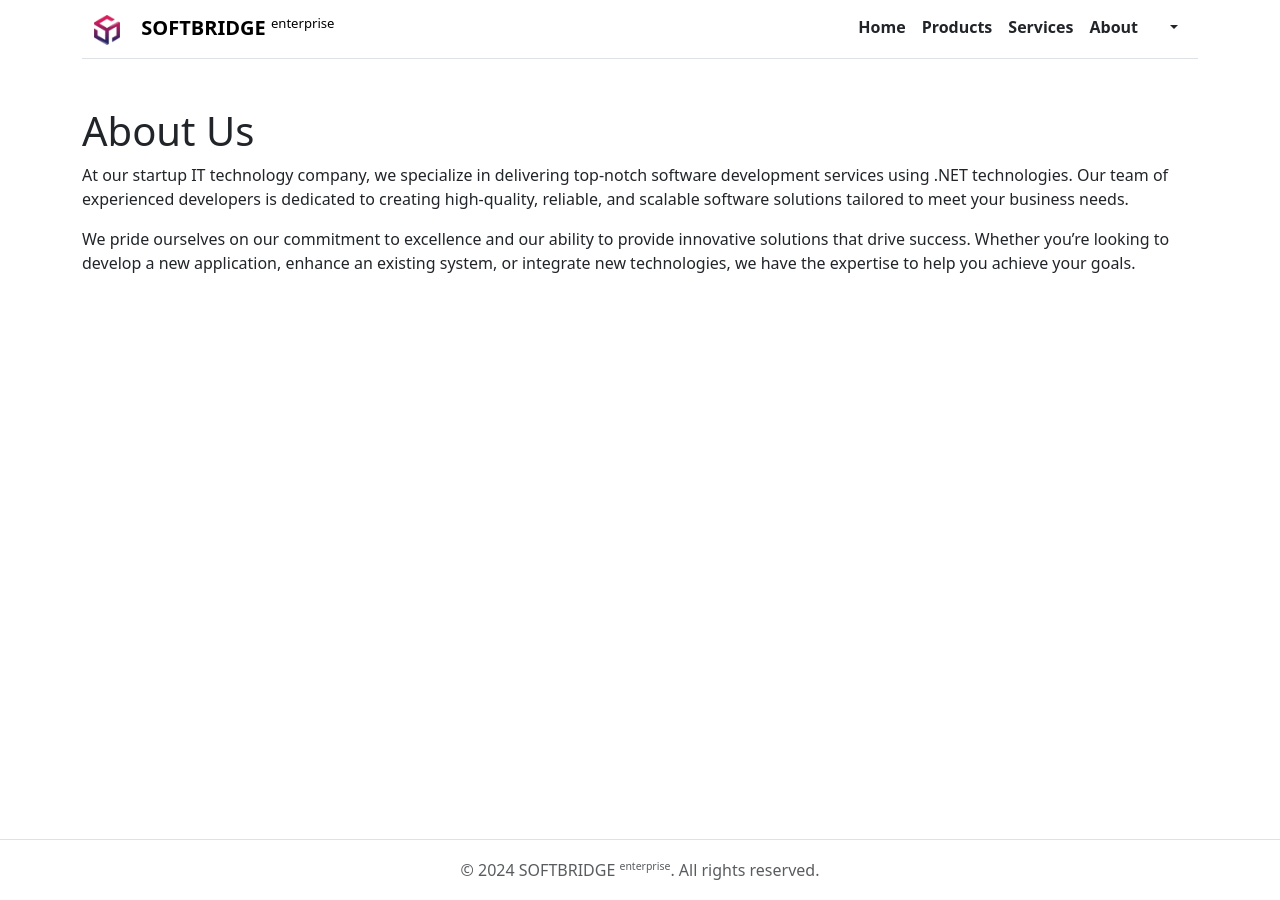
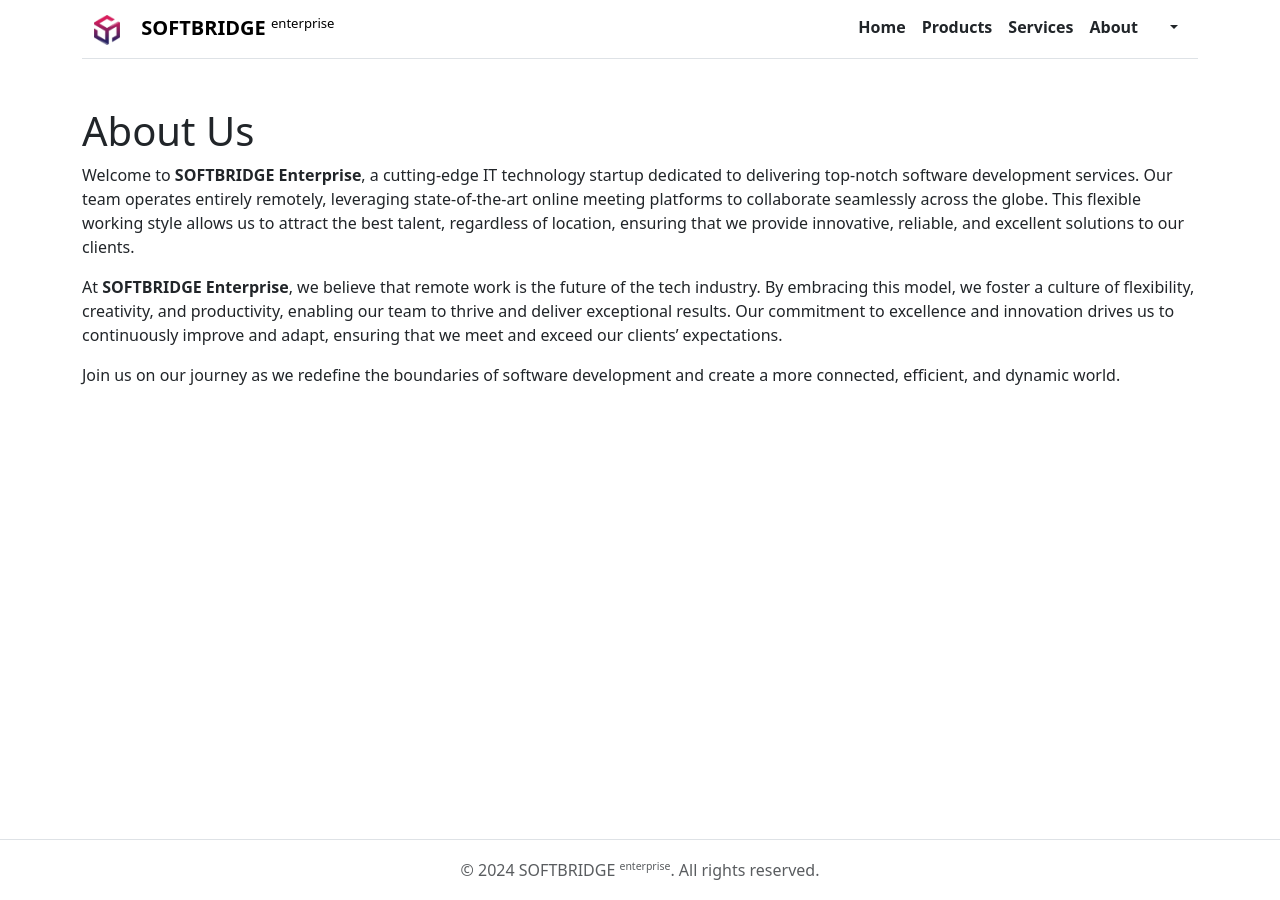
Before and after one commit to mfauziii/softbridge.github.io, a Jekyll site: the page built from about.md, in a window 1280 px wide. Built offline with Jekyll 4.4.1, drawn with Linux system fonts in a browser that asks for light colours; nearby versions of some CDN libraries.

Commit message:
Update about.md

```diff
--- a/about.md
+++ b/about.md
@@ -5,6 +5,8 @@ permalink: /about
 ---
 # About Us
 
-At our startup IT technology company, we specialize in delivering top-notch software development services using .NET technologies. Our team of experienced developers is dedicated to creating high-quality, reliable, and scalable software solutions tailored to meet your business needs.
+Welcome to **SOFTBRIDGE Enterprise**, a cutting-edge IT technology startup dedicated to delivering top-notch software development services. Our team operates entirely remotely, leveraging state-of-the-art online meeting platforms to collaborate seamlessly across the globe. This flexible working style allows us to attract the best talent, regardless of location, ensuring that we provide innovative, reliable, and excellent solutions to our clients.
 
-We pride ourselves on our commitment to excellence and our ability to provide innovative solutions that drive success. Whether you’re looking to develop a new application, enhance an existing system, or integrate new technologies, we have the expertise to help you achieve your goals.
+At **SOFTBRIDGE Enterprise**, we believe that remote work is the future of the tech industry. By embracing this model, we foster a culture of flexibility, creativity, and productivity, enabling our team to thrive and deliver exceptional results. Our commitment to excellence and innovation drives us to continuously improve and adapt, ensuring that we meet and exceed our clients’ expectations.
+
+Join us on our journey as we redefine the boundaries of software development and create a more connected, efficient, and dynamic world.
```
